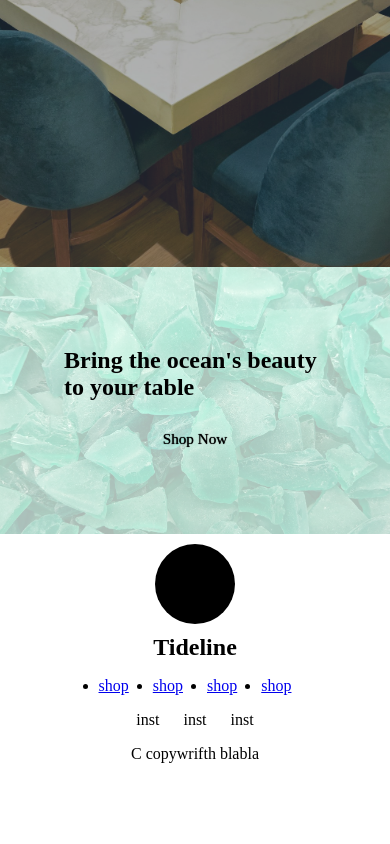
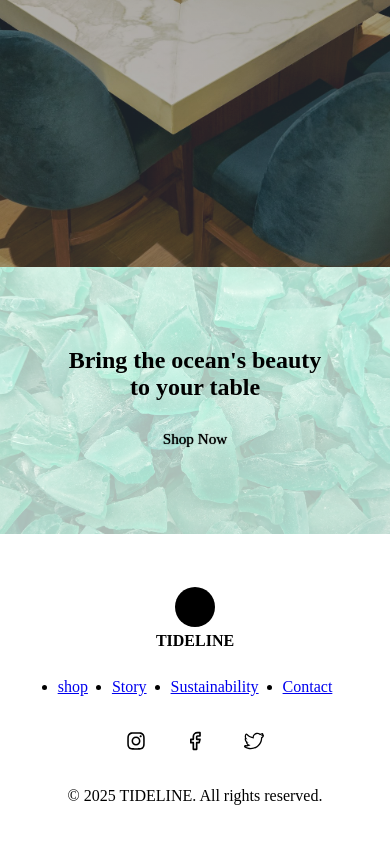
Before and after one commit to dlvanuunen/Front-end-projects, a React (Vite) app in the folder Project4/Tideline-landing-page/: page / in a window 390 px wide. Shown: the part 3192-4036 px from the top of the page. Before the commit the page ends 3955 px from the top, so only its background shows below. Built offline with nearby package versions, Linux system fonts and the light colour scheme; the HTML template or start-up script is replaced by a standard one.

Commit message:
Finished footer styling. Only left: product cards, navbar on scroll change and responsiveness

```diff
--- a/Project4/Tideline-landing-page/src/Components/FooterSection.jsx
+++ b/Project4/Tideline-landing-page/src/Components/FooterSection.jsx
@@ -1,4 +1,9 @@
 import Logo from "../Parts/logo";
+import { FaInstagram } from "react-icons/fa";
+import { FaFacebook } from "react-icons/fa";
+import { FaTwitter } from "react-icons/fa";
+import { SlSocialTwitter } from "react-icons/sl";
+import { LuFacebook } from "react-icons/lu";
 
 function FooterSection() {
   return (
@@ -16,28 +21,32 @@ function FooterSection() {
               <a href="#">shop </a>
             </li>
             <li>
-              <a href="#">shop </a>
+              <a href="#">Story</a>
             </li>
             <li>
-              <a href="#">shop </a>
+              <a href="#">Sustainability </a>
             </li>
             <li>
-              <a href="#">shop </a>
+              <a href="#">Contact</a>
             </li>
           </ul>
         </nav>
 
 
 <div className="socials">
+<div className="circle"><FaInstagram className="icon"/></div>
 
-    <p>inst</p>
-<p>inst</p><p>inst</p>
+
+<div className="circle"><LuFacebook className="icon"/></div>
+<div className="circle"><SlSocialTwitter className="icon" /></div>
+
+
+
 </div>
 
 
 <p className="copyright">
-
-    C copywrifth blabla
+    © 2025 TIDELINE. All rights reserved.
 </p>
 </div>
 
--- a/Project4/Tideline-landing-page/src/index.css
+++ b/Project4/Tideline-landing-page/src/index.css
@@ -106,7 +106,7 @@ img {
 
 
 .cta-blue{
-  background-color: var(--color-blue-dark-500);
+  background-color: var(--color-secondary);
   color: var(--color-neutral-light-100);
 }
 
@@ -117,8 +117,8 @@ background-color: var(--color-secondary-opacity-90)
 
 
   .logo {
-    width: 100px;
-    height: 100px;
+    width: 50px;
+    height: 50px;
   }
 
   .logo .outer {
@@ -204,7 +204,7 @@ background-color: var(--color-secondary-opacity-90)
   font-size: var(--font-size-cta);
 }
 
-.nav-container li:hover {
+nav li:hover {
   color: var(--color-primary-light);
   cursor: pointer;
 }
@@ -445,9 +445,9 @@ background-color: var(--color-secondary-opacity-90)
   position: absolute;
   inset: 0;
   /* top:0; right:0; bottom:0; left:0 */
-  background: url('/images/luxury.jpg') center/cover no-repeat;
+  background: linear-gradient(rgba(0, 132, 255, 0.075), rgba(0, 132, 255, 0.075)),
+  url('/images/luxury.jpg') center/cover no-repeat;
   filter: brightness(0.8) saturate(1) contrast(0.8);
-
   z-index: 0;
 
 }
@@ -457,8 +457,7 @@ background-color: var(--color-secondary-opacity-90)
   content: "";
   position: absolute;
   inset: 0;
-  background: rgba(0, 132, 255, 0.075);
-  z-index: 1;
+
 }
 
 .luxury-container {
@@ -470,6 +469,8 @@ background-color: var(--color-secondary-opacity-90)
 .luxury h2,
 .cta-section h2 {
   color: var(--color-neutral-light-100);
+  text-align: center;
+  z-index: 100;
 
   margin: 0;
 }
@@ -515,8 +516,11 @@ background-color: var(--color-secondary-opacity-90)
 .footer-container{
   display: flex;
   flex-direction: column;
-  gap:1rem;
+  gap:1.75rem;
   align-items: center;
+
+  padding: 3rem 0;
+  margin-bottom: 1.5rem;
 }
 
 
@@ -530,16 +534,39 @@ background-color: var(--color-secondary-opacity-90)
 .brand-container h2{
 margin:0;
 color: var(--color-neutral-light-100);
+font-size: var(--font-size-logo);
+text-transform: uppercase;
 }
 
 .nav-footer ul{
 display: flex;
 flex-direction: row;
 gap: 1.5rem;
+color: var(--color-neutral-light-900);
 }
 
 
 .socials{
   display: flex;
-  gap: 1.5rem
+  gap: 1.5rem;
+  color: var(--color-neutral-light-500);
 }
+
+.socials .circle{
+  width: 35px;
+height: 35px;
+display: flex;
+align-items: center;
+justify-content: center;
+}
+
+.socials .icon{
+  width: 1.25rem;
+  height: 1.25rem;
+}
+
+
+.copyright{
+  color: var(--color-neutral-light-1000);
+  font-size: var(--font-size-caption);
+}
--- a/Project4/Tideline-landing-page/src/theme.css
+++ b/Project4/Tideline-landing-page/src/theme.css
@@ -22,8 +22,9 @@
   --color-tertiary-dark: #B8A898;
 
   --color-neutral-light-500: #F6F6F6;
-  --color-neutral-light-100: #FFFFFF;
+  --color-neutral-light-100: hsl(0, 0%, 100%);
   --color-neutral-light-900: #D4D4D4;
+  --color-neutral-light-1000: hsl(0, 0%, 70%);
 
   --color-neutral-dark-100: #444444;
   --color-neutral-dark-500: #333333;
@@ -78,11 +79,12 @@
   --font-size-h6: 1rem;    */
 
   --font-size-hero-p: 1.675rem;
+  --font-size-logo: 1.4rem;
 
   --font-size-body-lg: 1.125rem;
   --font-size-body-md: 1rem;
   --font-size-body-sm: 0.8rem;
-  /* --font-size-caption: 0.75rem; */
+  --font-size-caption: 0.725rem;
 
   --font-size-cta: 0.9rem;
 
@@ -91,7 +93,7 @@
   --font-weight-heading: 500;
   --font-weight-body: 400;
   --font-weight-bold: 700;
-    --font-weight-semibold:600;
+  --font-weight-semibold:600;
   --font-weight-medium: 500;
   --font-weight-light: 300;
 }
@@ -151,7 +153,7 @@ a {
 /*  Logo style */
 
   :root {
-    --logo-inner-color: #1e3d59;
-    --logo-outer-color: #8dc6b5;
+    --logo-inner-color: var(--color-primary);
+    --logo-outer-color: var(--color-primary);
     --logo-outer-opacity: 0.2;
   }
```
